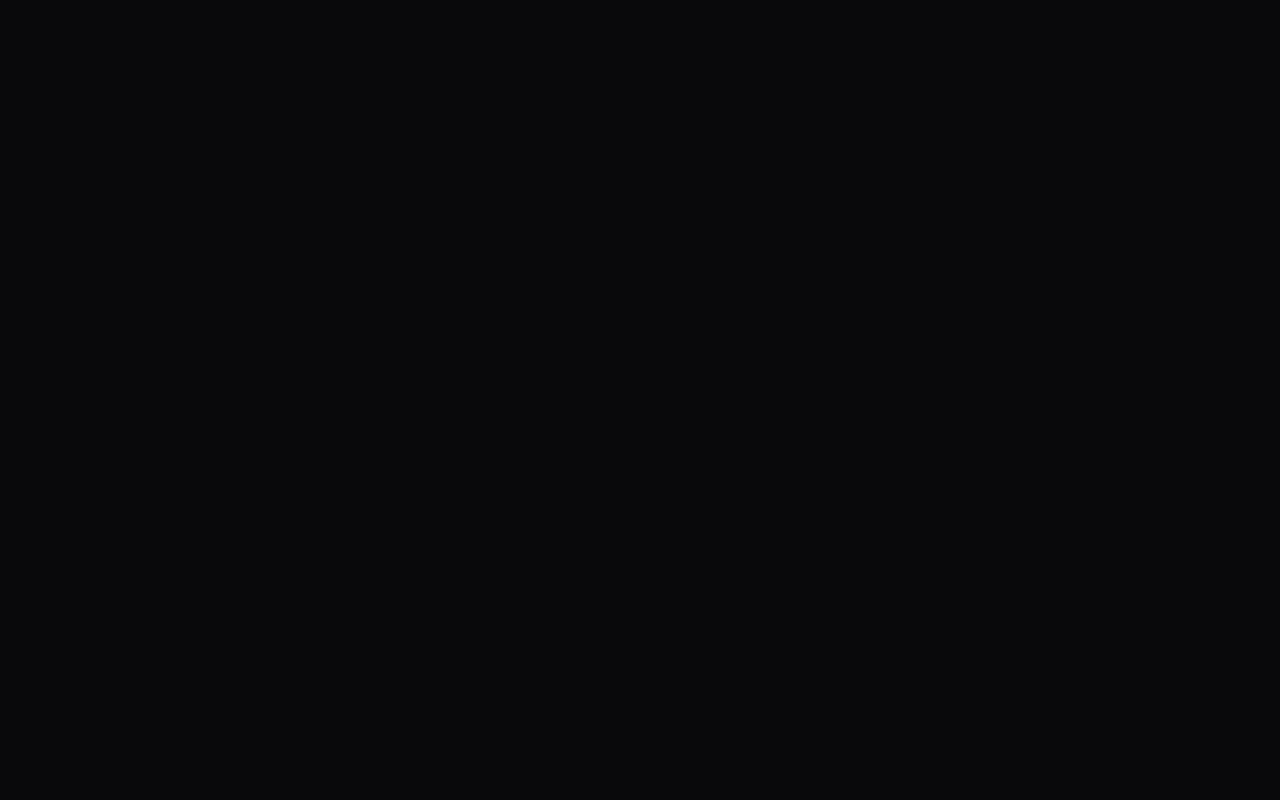
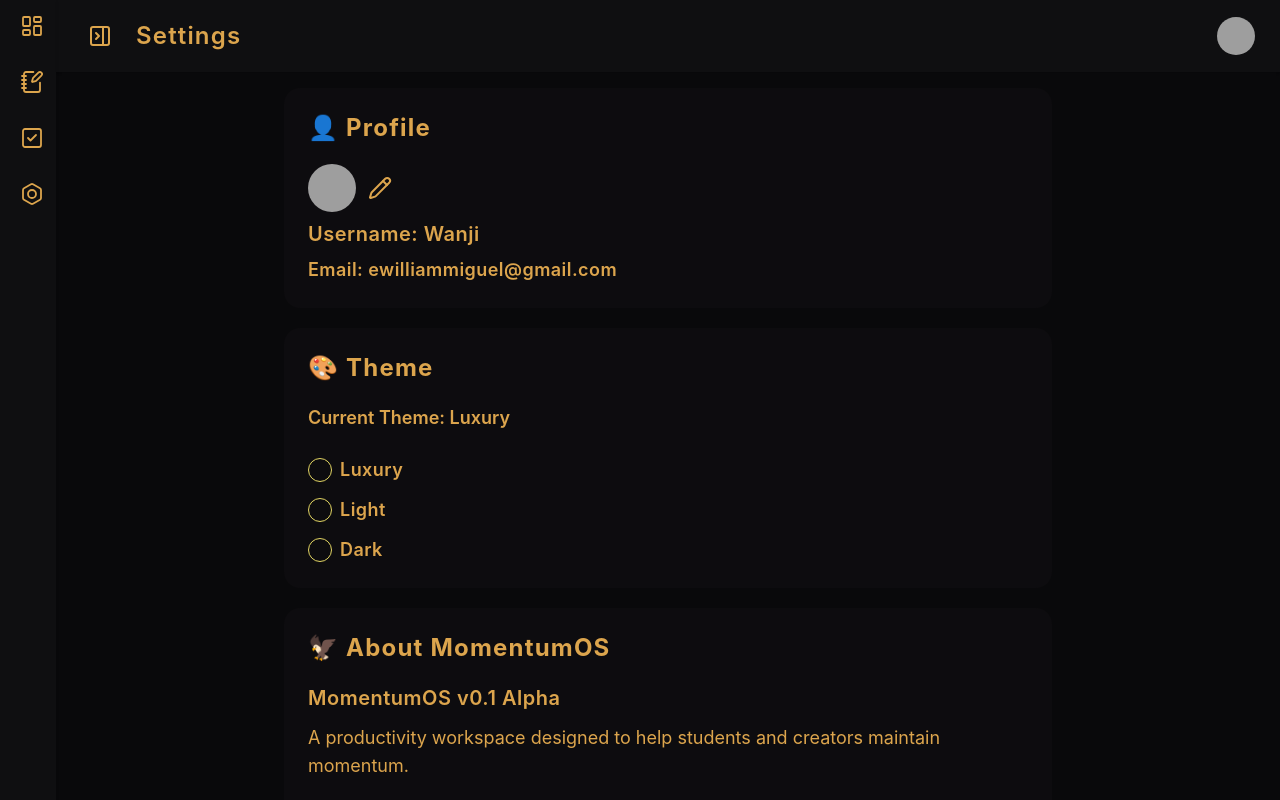
Before and after one commit to Wanji07/momentum-os, a React (Vite) app in the folder frontend/: page /settings in a window 1280 px wide. Before the commit this address had no page. Shown: the top 800 px of the page. Built offline with nearby package versions, Linux system fonts and the light colour scheme; grey boxes are pictures that could not be loaded.

Commit message:
feat(frontend): add settings page and wire up settings navigation

```diff
--- a/frontend/src/App.tsx
+++ b/frontend/src/App.tsx
@@ -2,6 +2,7 @@ import { Routes, Route } from "react-router"
 import Dashboard from "./pages/Dashboard"
 import Notes from "./pages/Notes"
 import Tasks from "./pages/Tasks"
+import Settings from './pages/Settings'
 
 const App = () => {
   return (
@@ -11,6 +12,7 @@ const App = () => {
           <Route path="/" element={<Dashboard />} />
           <Route path="/notes" element={<Notes />} />
           <Route path="/tasks" element={<Tasks />} />
+          <Route path="/settings" element={<Settings />} />
         </Routes>
       </div>
     </>
--- a/frontend/src/components/NoteCard.tsx
+++ b/frontend/src/components/NoteCard.tsx
@@ -25,7 +25,7 @@ const NoteCard = ({
                     <p className="text-md font-semibold opacity-80">{updatedAt}</p>
                 </div>
                 <div className="card-actions">
-                    <button type="button" className="btn btn-soft cursor-pointer">View</button>
+                    <button type="button" className="btn btn-soft btn-warning cursor-pointer">View</button>
                     <button type="button" className="btn btn-soft btn-info cursor-pointer">Edit</button>
                     <button type="button" className="btn btn-soft btn-error cursor-pointer">Delete</button>
                 </div>
--- /dev/null
+++ b/frontend/src/components/SettingsCard.tsx
@@ -0,0 +1,27 @@
+
+interface SettingsCardProps {
+    title: string,
+    children: React.ReactNode
+}
+
+const SettingsCard = ({
+    title,
+    children
+}:SettingsCardProps) => {
+    return (
+        <div className="card card-md w-full max-w-3xl bg-base-200/30 overflow-hidden">
+            <div className="card-body">
+                <div className="card-title">
+                    <h1 className="text-2xl font-bold tracking-wider">
+                        {title}
+                    </h1>
+                </div>
+                <div className="flex flex-col gap-2">
+                    {children}
+                </div>
+            </div>
+        </div>
+    )
+}
+
+export default SettingsCard
--- a/frontend/src/components/TaskCard.tsx
+++ b/frontend/src/components/TaskCard.tsx
@@ -44,7 +44,7 @@ const TaskCard = ({
                     </div>
                 </div>
                 <div className="card-actions">
-                    <button type="button" className="btn btn-soft cursor-pointer">View</button>
+                    <button type="button" className="btn btn-soft btn-warning cursor-pointer">View</button>
                     <button type="button" className="btn btn-soft btn-info cursor-pointer">Edit</button>
                     <button type="button" className="btn btn-soft btn-success cursor-pointer">Complete</button>
                     <button type="button" className="btn btn-soft btn-error cursor-pointer">Delete</button>
--- a/frontend/src/layouts/AppLayout.tsx
+++ b/frontend/src/layouts/AppLayout.tsx
@@ -78,7 +78,7 @@ const AppLayout = ({
                 </li>
 
                 <li>
-                <Link to="/" className="is-drawer-close:tooltip is-drawer-close:tooltip-right" data-tip="Settings">
+                <Link to="/settings" className="is-drawer-close:tooltip is-drawer-close:tooltip-right" data-tip="Settings">
                     <BoltIcon
                     strokeWidth={1.8}
                     size={24}
--- /dev/null
+++ b/frontend/src/pages/Settings.tsx
@@ -0,0 +1,81 @@
+import AppLayout from "../layouts/AppLayout"
+import SettingsCard from "../components/SettingsCard"
+import { Pencil } from "lucide-react"
+import { Link } from "react-router"
+
+const Settings = () => {
+    return (
+        <AppLayout
+        title="Settings"
+        >
+        <div className="container flex flex-col items-center justify-center gap-5">
+            <SettingsCard title="👤 Profile">
+                <div role="avatar" className="avatar flex flex-row items-center gap-3 mt-3">
+                    <div className="w-12 rounded-full">
+                    <img
+                        alt="Profile Picture"
+                        src="https://i.pinimg.com/1200x/c6/d2/c1/c6d2c1df5d9999d93fd91951714e40bd.jpg" />
+                    </div>
+                    <Link to="/">
+                        <Pencil
+                        size={24}
+                        className="cursor-pointer"
+                        />
+                    </Link>
+                </div>
+                <h1 className="text-xl font-semibold tracking-wide">Username: Wanji</h1>
+                <h1 className="text-lg font-semibold tracking-wide">Email: ewilliammiguel@gmail.com</h1>
+            </SettingsCard>
+            <SettingsCard title="🎨 Theme">
+                <p className="text-lg font-semibold mb-4 mt-3">
+                    Current Theme: Luxury
+                </p>
+
+                <div className="flex flex-col gap-3">
+                    <label className="flex items-center gap-2">
+                        <input
+                            type="radio"
+                            name="theme"
+                            className="radio radio-warning"
+                            value="luxury"
+                        />
+                        <span className="text-lg font-semibold tracking-wide">Luxury</span>
+                    </label>
+
+                    <label className="flex items-center gap-2">
+                        <input
+                            type="radio"
+                            name="theme"
+                            className="radio radio-warning"
+                            value="light"
+                        />
+                        <span className="text-lg font-semibold tracking-wide">Light</span>
+                    </label>
+
+                    <label className="flex items-center gap-2">
+                        <input
+                            type="radio"
+                            name="theme"
+                            className="radio radio-warning"
+                            value="dark"
+                        />
+                        <span className="text-lg font-semibold tracking-wide">Dark</span>
+                    </label>
+                </div>
+            </SettingsCard>
+            <SettingsCard title="🦅 About MomentumOS">
+                <div className="flex flex-col gap-3 mt-3">
+                    <p className="text-xl font-semibold tracking-wide">MomentumOS v0.1 Alpha</p>
+                    <p className="text-lg font-normal">A productivity workspace designed to help students and creators maintain momentum.</p>
+                    <div className="divider my-2"></div>
+                    <p className="text-lg tracking-wide font-semibold">Focus. Organize. Elevate.</p>
+                    <p className="text-sm font-semibold mt-5 opacity-70">Built by: Wanji</p>
+                </div>
+
+            </SettingsCard>
+        </div>
+        </AppLayout>
+    )
+}
+
+export default Settings
```
